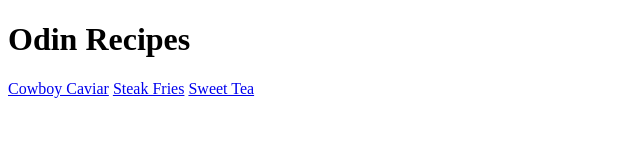
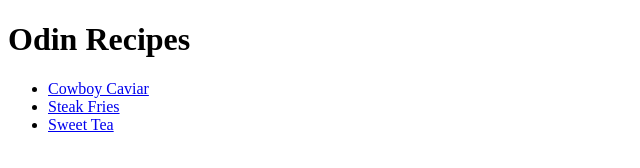
Before and after one commit to mallred7/odin-recipes, a plain HTML site: page index.html in a window 1280 px wide. Shown: the whole page, without its empty margins (0-640 px from the left). Drawn offline with Linux system fonts and the light colour scheme.

Commit message:
restructure index.html links into unordered list

```diff
--- a/index.html
+++ b/index.html
@@ -8,8 +8,10 @@
 </head>
 <body>
     <h1>Odin Recipes</h1>
-    <a href="/recipes/cowboycaviar.html">Cowboy Caviar</a>
-    <a href="/recipes/fries.html">Steak Fries</a>
-    <a href="/recipes/sweettea.html">Sweet Tea</a>
+    <ul>
+        <li><a href="/recipes/cowboycaviar.html">Cowboy Caviar</a></li>
+        <li><a href="/recipes/fries.html">Steak Fries</a></li>
+        <li><a href="/recipes/sweettea.html">Sweet Tea</a></li>
+    </ul>
 </body>
 </html>
```
